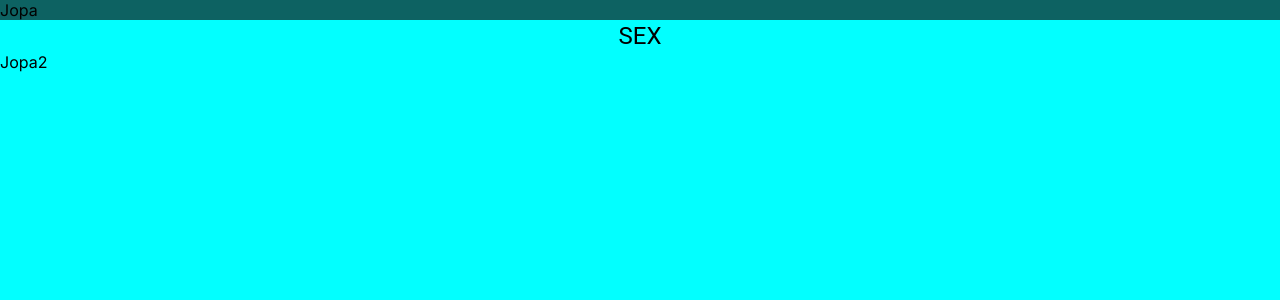
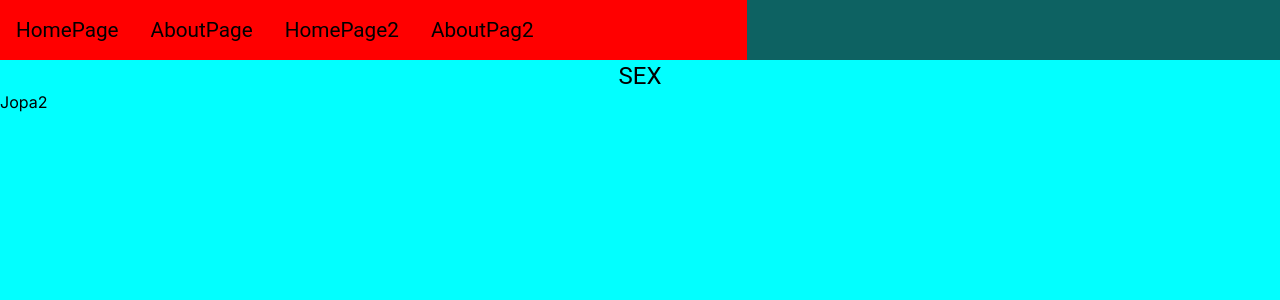
Before and after one commit to tehnickge/ReactPost, a Next.js app in the folder post/: page / in a window 1280 px wide. Shown: the top 300 px of the page. Built offline with nearby package versions, Linux system fonts and the light colour scheme.

Commit message:
add many functions

```diff
--- a/post/package.json
+++ b/post/package.json
@@ -11,6 +11,7 @@
   "dependencies": {
     "@emotion/react": "^11.11.4",
     "@emotion/styled": "^11.11.0",
+    "@mui/icons-material": "^5.15.13",
     "@mui/material": "^5.15.13",
     "aos": "^2.3.4",
     "next": "14.1.3",
--- a/post/src/components/Footer/Footer.tsx
+++ b/post/src/components/Footer/Footer.tsx
@@ -5,7 +5,7 @@ const Footer = () => {
 
 
     return (
-        <Grid2 container  className={styles.footer}>
+        <Grid2 container className={styles.footer}>
             <Grid2 xs={12}>Jopa2</Grid2>
         </Grid2>
     )
--- a/post/src/components/Header/Header.module.scss
+++ b/post/src/components/Header/Header.module.scss
@@ -1,6 +1,96 @@
 @import "./../../styles/variables";
+@import "./../../styles/mixins";
 
 .header {
-    background-color: $color-header;
+  position: relative;
+  background-color: $color-header;
+  box-sizing: border-box;
+  display: flex;
+  flex-direction: row;
+  justify-content: flex-start;
+  align-items: stretch;
+  width: 100%;
+  height: 60px;
+
+  &__links-container {
+    height: 100%;
     width: 100%;
+    display: flex;
+    flex-direction: row;
+    justify-content: flex-start;
+    align-items: center;
+    flex-wrap: wrap;
+    background-color: red;
+    overflow: hidden;
+
+    &-btn {
+      display: flex;
+      width: 100%;
+      flex-direction: row;
+      justify-content: flex-start;
+      align-items: stretch;
+      flex-wrap: wrap;
+    }
+    button {
+      display: none;
+    }
+
+    &-wrapper {
+        // flex-wrap: wrap;
+        display: flex;
+        box-sizing: border-box;
+        align-items: center;
+        height: 100%;
+    }
+    &-links {
+      display: flex;
+      margin: 8px 16px;
+      font-size: calc(12px + 8 * (100vw - 320px) / 880);
+      color: black;
+      outline: none;
+      text-decoration: none;
+
+
+      span,
+      h1,
+      h2,
+      h3,
+      h4,
+      h5,
+      h6 {
+        font-size: calc(12px + 8 * (100vw - 320px) / 880);
+        height: 100%;
+      }
+    }
+  }
 }
+
+@include desktop-large {
+
+}
+
+@include desktop {
+
+}
+
+@include laptop {
+
+}
+
+@include tablet {
+  .header__links-container {
+    &-btn {
+        display: flex;
+        align-items: center;
+        button {
+            display: flex;
+        }
+    }
+    &-wrapper {
+        display: none;
+    }
+  }
+}
+
+@include mobile {
+}
--- a/post/src/components/Header/Header.tsx
+++ b/post/src/components/Header/Header.tsx
@@ -1,12 +1,28 @@
 import Grid2 from "@mui/material/Unstable_Grid2/Grid2";
 import styles from "./Header.module.scss";
+import HeaderLinks from "./HeaderLinks";
+
+
+export type HeaderLink = {
+    src: string,
+    title: string,
+}
+
+const links = [
+    {src: "/home", title: "HomePage"},
+    {src: "/about", title: "AboutPage"},
+    {src: "/home32", title: "HomePage2"},
+    {src: "/about23", title: "AboutPag2"},
+]
 
 const Header = () => {
 
-
     return (
         <Grid2 container className={styles.header}>
-            <Grid2 xs={12}>Jopa</Grid2>
+            <Grid2 xs={7}>
+                <HeaderLinks links={links}></HeaderLinks>
+            </Grid2>
+            <Grid2 xs={5}></Grid2>
         </Grid2>
     )
 }
--- /dev/null
+++ b/post/src/components/Header/HeaderLinks.tsx
@@ -0,0 +1,48 @@
+"use client";
+import Link from "next/link";
+import { HeaderLink } from "./Header";
+import styles from "./Header.module.scss";
+import { IconButton, Typography } from "@mui/material";
+import DensityMediumIcon from "@mui/icons-material/DensityMedium";
+import { useState } from "react";
+
+export type HeaderLinksProps = {
+  links: HeaderLink[];
+};
+
+
+const HeaderLinks = (props: HeaderLinksProps) => {
+  const [menuIsOpen, setMenuIsOpen] = useState(false);
+
+  const MenuButtonHandler = (e: any) => {
+
+    return (setMenuIsOpen((prev)=>{
+      return !prev;
+    }))
+  }
+  console.log(menuIsOpen);
+  const { links } = props;
+
+  return (
+    <div className={styles[`header__links-container`]}>
+      <div className={styles[`header__links-container-btn`]}>
+        <IconButton onClick={MenuButtonHandler}>
+          <DensityMediumIcon />
+        </IconButton>
+      </div>
+
+      <div className={styles[`header__links-container-wrapper`]}>
+        {links &&
+          links.map((link: HeaderLink, i: number) => {
+            return (
+              <Link href={link.src} key={i} className={styles[`header__links-container-links`]}>
+                <Typography variant="h3">{link.title}</Typography>
+              </Link>
+            );
+          })}
+      </div>
+    </div>
+  );
+};
+
+export default HeaderLinks;
--- /dev/null
+++ b/post/src/styles/_mixins.scss
@@ -0,0 +1,31 @@
+@import "./variables.scss";
+
+@mixin desktop-large() {
+    @media (min-width: $breakpoint-xxl) {
+        @content;
+    }
+}
+
+@mixin desktop() {
+    @media (max-width: $breakpoint-xxl) {
+        @content;
+    }
+}
+
+@mixin laptop() {
+    @media (max-width: $breakpoint-xl) {
+        @content;
+    }
+}
+
+@mixin tablet() {
+    @media (max-width: $breakpoint-md) {
+        @content;
+    }
+}
+
+@mixin mobile() {
+    @media (max-width: $breakpoint-sm) {
+        @content;
+    }
+}
--- a/post/src/styles/_variables.scss
+++ b/post/src/styles/_variables.scss
@@ -1,2 +1,7 @@
 $color-back-ground: rgba(2,255,255,1);
 $color-header: rgba(13, 98, 98,1);
+
+$breakpoint-xxl: 1200px;
+$breakpoint-xl: 1024px;
+$breakpoint-md: 767px;
+$breakpoint-sm: 576px;
```
Also changed, not shown: 1 other file (tests, documents, lock files or other folders).
